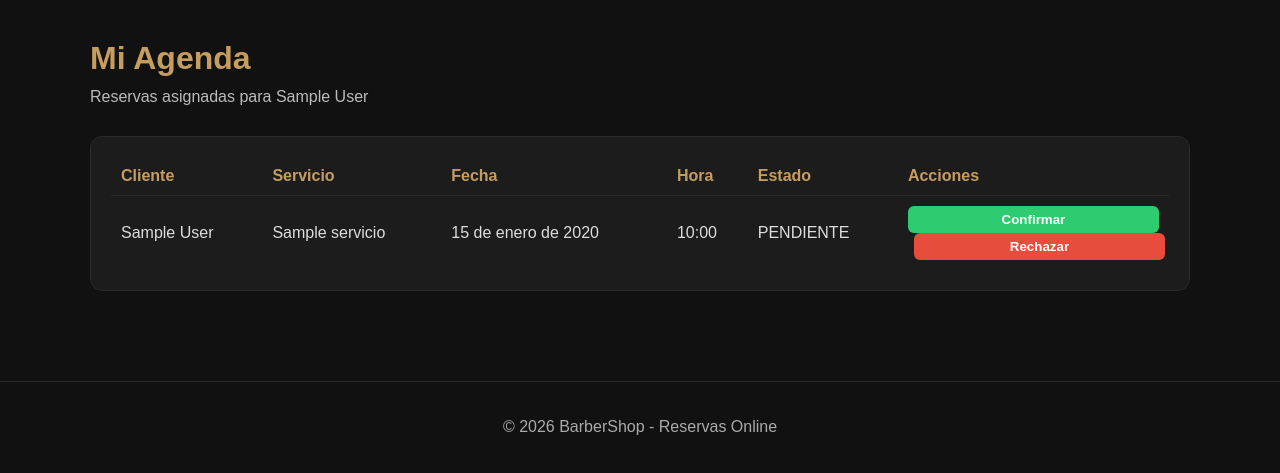
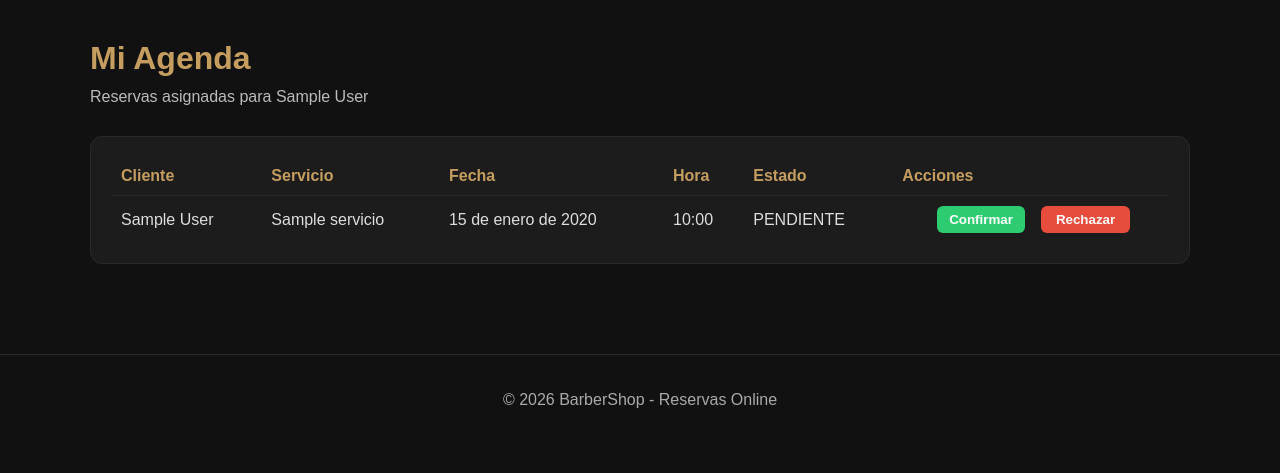
Before and after one commit to santiagofranklyn/barbershop-reservas-django-demo-, a Django app: template reservaciones_barberia/templates/agenda.html in a window 1280 px wide. Shown: the part 55-528 px from the top of the page. Run offline with Django 5.2, Linux system fonts and the light colour scheme; the template is opened without the code that fills it: values that come from a table or form of the project are taken from there, others are empty; tables that the repository leaves empty hold one stand-in row (values such as "Sample post").

Commit message:
agregando mejoras de diseño en css

```diff
--- a/reservaciones_barberia/static/css/agenda.css
+++ b/reservaciones_barberia/static/css/agenda.css
@@ -24,6 +24,13 @@
 .agenda-empty {
   padding: 10px;
   color: #bbb;
+}
+
+.acciones-btns{
+  display: flex;
+  gap: 10px;
+  justify-content: center;
+  align-items: center;
 }
 
 .btn-confirmar {
--- a/reservaciones_barberia/templates/agenda.html
+++ b/reservaciones_barberia/templates/agenda.html
@@ -39,6 +39,7 @@
 
             <td>
               {% if r.estado == "PENDIENTE" %}
+              <div class="acciones-btns">
                 <a href="{% url 'cambiar_estado_reserva' r.id 'CONFIRMADA' %}">
                   <button class="btn btn-confirmar">Confirmar</button>
                 </a>
@@ -46,6 +47,8 @@
                 <a href="{% url 'cambiar_estado_reserva' r.id 'RECHAZADA' %}">
                   <button class="btn btn-rechazar">Rechazar</button>
                 </a>
+              </div>
+
               {% else %}
                 -
               {% endif %}
```
